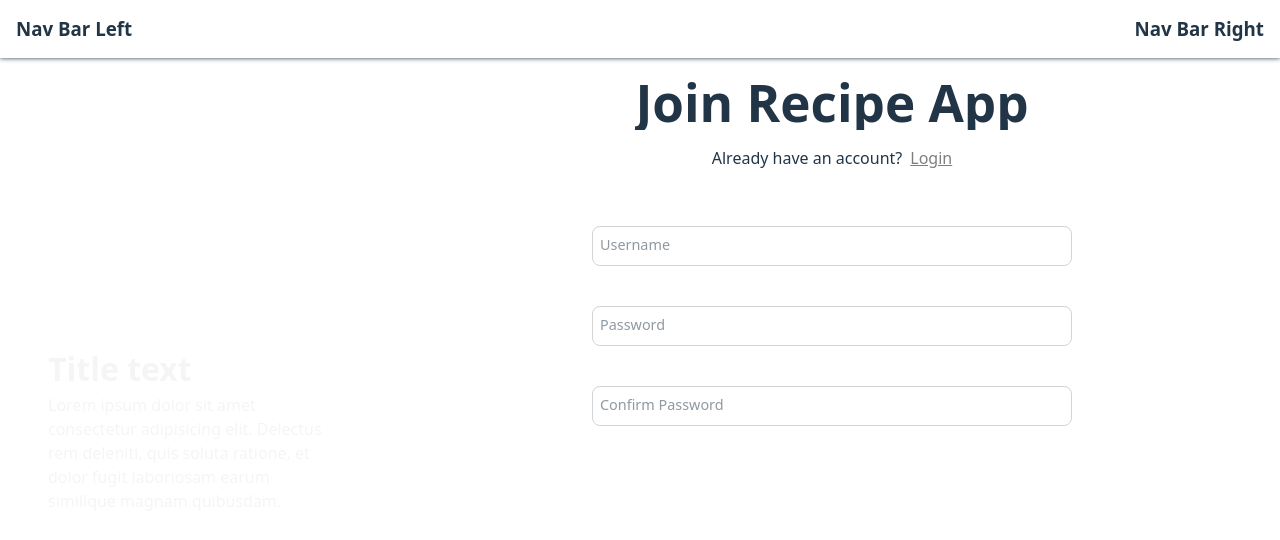
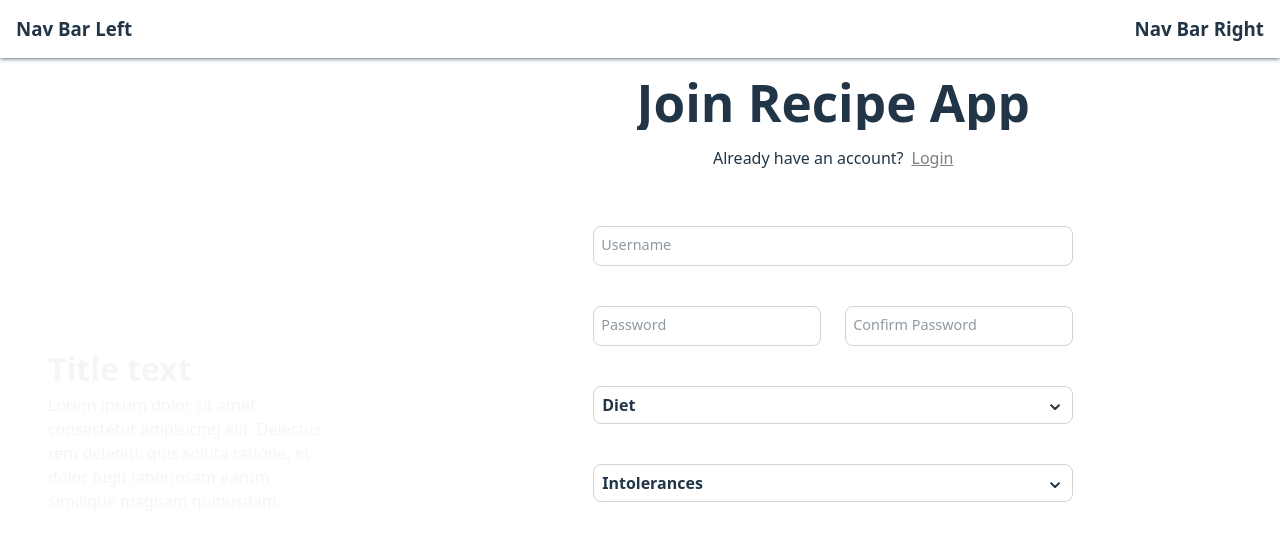
Before and after one commit to jtkyber/recipe-app, a React (Vite) app: page /sign_up in a window 1280 px wide. Shown: the top 540 px of the page. Built offline with nearby package versions, Linux system fonts and the light colour scheme.

Commit message:
Added 'Diet' and 'Intolerances' selectors to sign_up form | form styling

```diff
--- a/src/components/search_filter/dropdown.tsx
+++ b/src/components/search_filter/dropdown.tsx
@@ -1,4 +1,4 @@
-import { useState, type JSX } from 'react';
+import { useState, type CSSProperties, type JSX } from 'react';
 import type { FilterProperty } from '../../redux/slices/searchFilterSlice';
 import styles from '../../styles/search_filter/dropdown.module.scss';
 import type { InputType } from '../../types/dropdown';
@@ -11,13 +11,15 @@ function Dropdown({
 	handle_input,
 	children,
 	set_checkboxes,
+	label_container_styles,
 }: {
-	filterName: FilterProperty;
+	filterName: FilterProperty | 'diet' | 'intolerances' | 'excluded_ingredients';
 	options: string[];
 	inputType: InputType;
 	handle_input: (e: React.FormEvent<HTMLDivElement>, inputType: InputType) => void;
 	children: string | JSX.Element | JSX.Element[];
 	set_checkboxes?: () => void;
+	label_container_styles?: CSSProperties;
 }) {
 	const [dropped, setDropped] = useState(false);
 	const [searchFilterText, setSearchFilterText] = useState('');
@@ -31,19 +33,24 @@ function Dropdown({
 
 	return (
 		<div className={styles.dropdownContainer}>
-			<div onClick={() => setDropped(!dropped)} className={styles.dropdown_label_container}>
+			<div
+				onClick={() => setDropped(!dropped)}
+				className={styles.dropdown_label_container}
+				style={label_container_styles}>
 				<h4 className={styles.dropdown_label}>{children}</h4>
 				<h2 className={`${styles.dropdown_active_symbol} ${dropped ? styles.dropped : null}`}>
 					{dropped ? '\u2303' : '\u2304'}
 				</h2>
 			</div>
 			<div className={`${styles.options} ${dropped ? styles.show : null}`}>
+				{options?.length > 15 ? (
 					<input
 						onChange={handle_searchbar_input}
 						type='text'
 						className={styles.optionSearchbar}
 						placeholder='Filter...'
 					/>
+				) : null}
 				{inputType === 'radio' ? (
 					<FilterOption name='None' filter={filterName} inputType={inputType} handle_input={handle_input}>
 						None
--- a/src/components/search_filter/filter_option.tsx
+++ b/src/components/search_filter/filter_option.tsx
@@ -16,7 +16,7 @@ function FilterOption({
 	isSolo = false,
 }: {
 	name: string; // Must match casing & spelling in API
-	filter: FilterProperty;
+	filter: FilterProperty | 'diet' | 'intolerances' | 'excluded_ingredients';
 	inputType: InputType;
 	handle_input: (e: React.FormEvent<HTMLDivElement>, inputType: InputType) => void;
 	inputAttributes?: InputHTMLAttributes<any>;
--- a/src/routes/sign_up.tsx
+++ b/src/routes/sign_up.tsx
@@ -1,11 +1,68 @@
 import { createFileRoute } from '@tanstack/react-router';
+import Dropdown from '../components/search_filter/dropdown';
 import styles from '../styles/sign_up.module.scss';
+import type { SignUpSelectionType } from '../types/sign_up';
+import { dietValues } from '../utils/filter_values';
 
 export const Route = createFileRoute('/sign_up')({
 	component: RouteComponent,
 });
 
+type ISelections = {
+	[K in SignUpSelectionType]: K extends 'diet' ? string : Set<string>;
+};
+
 function RouteComponent() {
+	const selections: ISelections = {
+		diet: '',
+		intolerances: new Set(),
+		excluded_ingredients: new Set(),
+	};
+
+	const handle_radio = (selectedOption: HTMLDivElement, selectionType: SignUpSelectionType) => {
+		const form = document.querySelector(`.${styles.sign_up_form}`) as HTMLFormElement;
+
+		const allOptions = form.querySelectorAll(`[data-filter="${selectionType}"]`);
+		let input;
+		for (const option of allOptions) {
+			input = option.querySelector('#radio') as HTMLDivElement;
+			if (option === selectedOption) {
+				(selections[selectionType] as string) = option.id;
+				input.dataset.checked = 'true';
+			} else input.dataset.checked = 'false';
+		}
+	};
+
+	const handle_checkbox = (selectedOption: HTMLDivElement, selectionType: SignUpSelectionType) => {
+		const input = selectedOption.querySelector('#checkbox') as HTMLDivElement;
+		if (input.dataset.checked === 'false') {
+			(selections[selectionType] as Set<string>).add(selectedOption.id);
+			input.dataset.checked = 'true';
+		} else {
+			(selections[selectionType] as Set<string>).delete(selectedOption.id);
+			input.dataset.checked = 'false';
+		}
+	};
+
+	const handle_input: (e: React.FormEvent<HTMLDivElement>) => void = e => {
+		const target = e.target as HTMLDivElement & HTMLInputElement;
+		const filter = target.dataset.filter;
+
+		switch (filter) {
+			case 'diet':
+				handle_radio(target, filter);
+				break;
+			case 'intolerances':
+				handle_checkbox(target, filter);
+				break;
+			case 'excluded_ingredients':
+				handle_checkbox(target, filter);
+				break;
+		}
+
+		console.log(selections);
+	};
+
 	return (
 		<div className={styles.container}>
 			<div className={styles.left_container}>
@@ -17,6 +74,7 @@ function RouteComponent() {
 					</p>
 				</div>
 			</div>
+			<div className={styles.form_container_scrollable}>
 				<div className={styles.form_container}>
 					<header>
 						<h1>Join Recipe App</h1>
@@ -28,13 +86,40 @@ function RouteComponent() {
 						<div className={styles.username}>
 							<input type='text' maxLength={36} required />
 						</div>
+						<div className={styles.password_container}>
 							<div className={styles.password}>
 								<input type='password' required />
 							</div>
 							<div className={styles.confirm_password}>
 								<input type='password' required />
 							</div>
+						</div>
+						<div className={styles.diet}>
+							<Dropdown
+								filterName='diet'
+								options={dietValues}
+								inputType='radio'
+								handle_input={handle_input}
+								label_container_styles={{
+									border: '1px solid lightgrey',
+								}}>
+								Diet
+							</Dropdown>
+						</div>
+						<div className={styles.intolerances}>
+							<Dropdown
+								filterName='intolerances'
+								options={dietValues}
+								inputType='checkbox'
+								handle_input={handle_input}
+								label_container_styles={{
+									border: '1px solid lightgrey',
+								}}>
+								Intolerances
+							</Dropdown>
+						</div>
 					</form>
+				</div>
 			</div>
 		</div>
 	);
--- a/src/styles/sign_up.module.scss
+++ b/src/styles/sign_up.module.scss
@@ -33,9 +33,14 @@
 
     }
 
+    .form_container_scrollable {
+        width: 100%;
+        height: 100%;
+        overflow-y: auto;
+
         .form_container {
             width: 100%;
-        height: 100%;
+            height: max-content;
             display: flex;
             flex-flow: column nowrap;
             justify-content: flex-start;
@@ -73,18 +78,26 @@
                 width: 30rem;
                 gap: 1rem;
 
+                $input_section_padding: 1.5rem;
+
                 input {
                     width: 100%;
                     height: 2.5rem;
-                border-radius: 0.5rem;
+                    border-radius: var(--dropdown-border-radius);
                     padding-left: 0.5rem;
                     border-color: lightgray
+                }
+
+                .password_container {
+                    display: flex;
+                    flex-flow: row nowrap;
+                    gap: 1.5rem;
                 }
 
                 .username, .password, .confirm_password {
                     position: relative;
                     width: 100%;
-                padding-top: 1.5rem;
+                    padding-top: $input_section_padding;
 
                     &::after {
                         position: absolute;
@@ -110,6 +123,12 @@
                 .username::after { content: "Username"; }
                 .password::after { content: "Password"; }
                 .confirm_password::after { content: "Confirm Password"; }
+
+                .diet, .intolerances, .excluded_ingredients {
+                    // @include input_section_shared();
+                    margin-top: $input_section_padding;
+                }
+            }
         }
     }
 }
--- /dev/null
+++ b/src/types/sign_up.ts
@@ -0,0 +1 @@
+export type SignUpSelectionType = 'diet' | 'intolerances' | 'excluded_ingredients';
```
Lines whose indentation alone changed are shown as unchanged.
